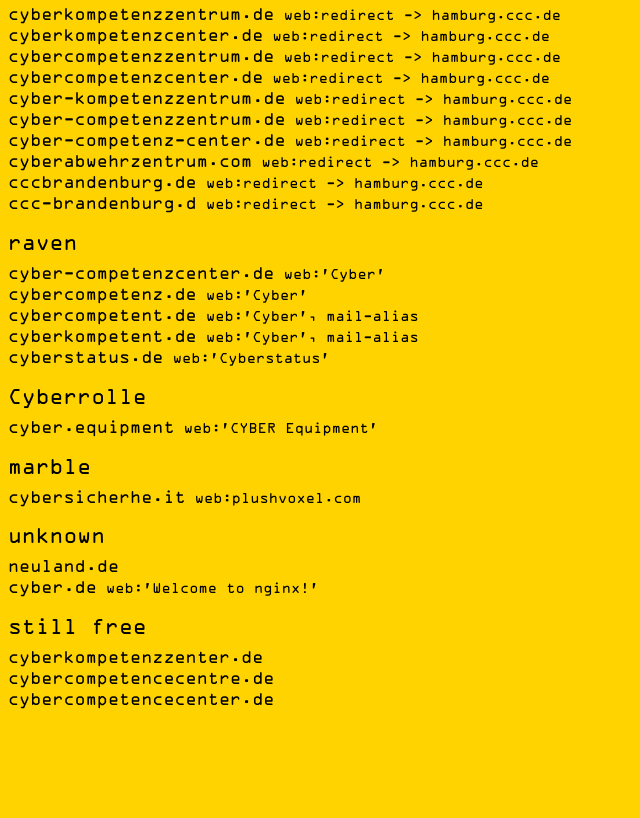
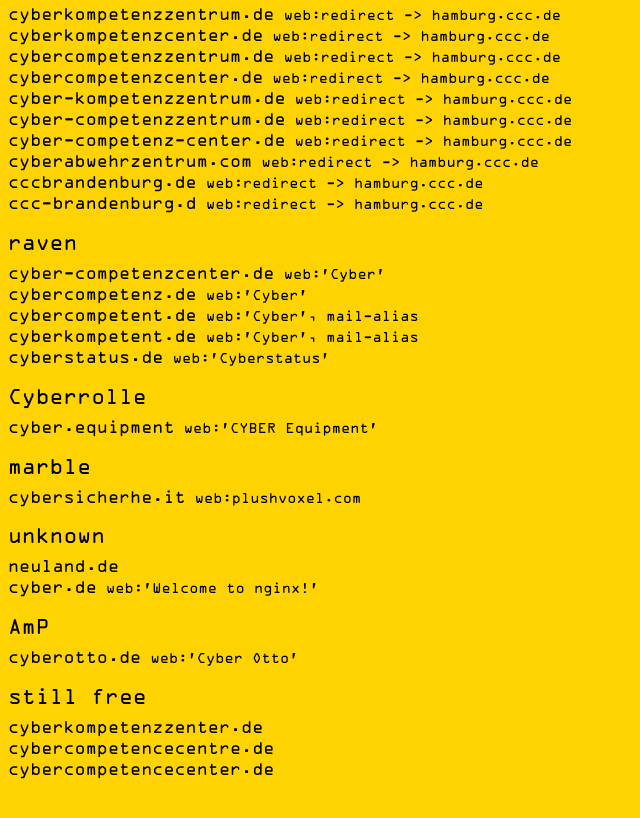
Before and after one commit to ampersize/cyberstatus, a plain HTML site: page htdocs/index.html in a window 1280 px wide. Shown: the part 461-1279 px from the top of the page, without its empty margins (0-640 px from the left). Before the commit the page ends 1230 px from the top, so only its background shows below. Drawn offline with Linux system fonts and the light colour scheme.

Commit message:
Update index.html

```diff
--- a/htdocs/index.html
+++ b/htdocs/index.html
@@ -64,6 +64,9 @@ Improvements: <a target="_blank" rel="external" href="https://github.com/ravench
 <a target="_blank" rel="external" href="http://neuland.de">neuland.de</a> <br>
 <a target="_blank" rel="external" href="http://cyber.de">cyber.de</a>  web:'Welcome to nginx!' <br>
 
+<h2>AmP</h2>
+<a target="_blank" rel="external" href="http://cyberotto.de">cyberotto.de</a> web:'Cyber Otto'<br>
+
 <h2>still free</h2>
 
 <a target="_blank" rel="external" href="http://cyberkompetenzzenter.de">cyberkompetenzzenter.de</a> <br>
```
